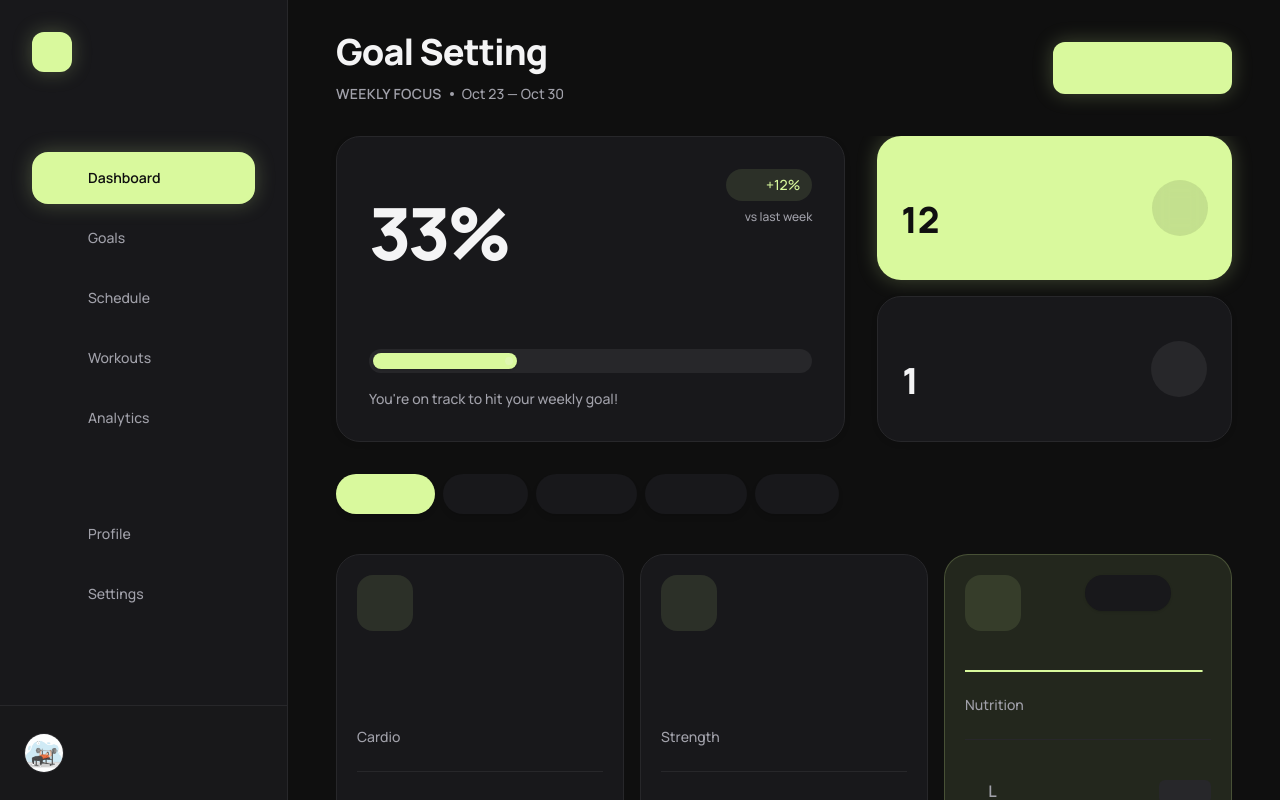
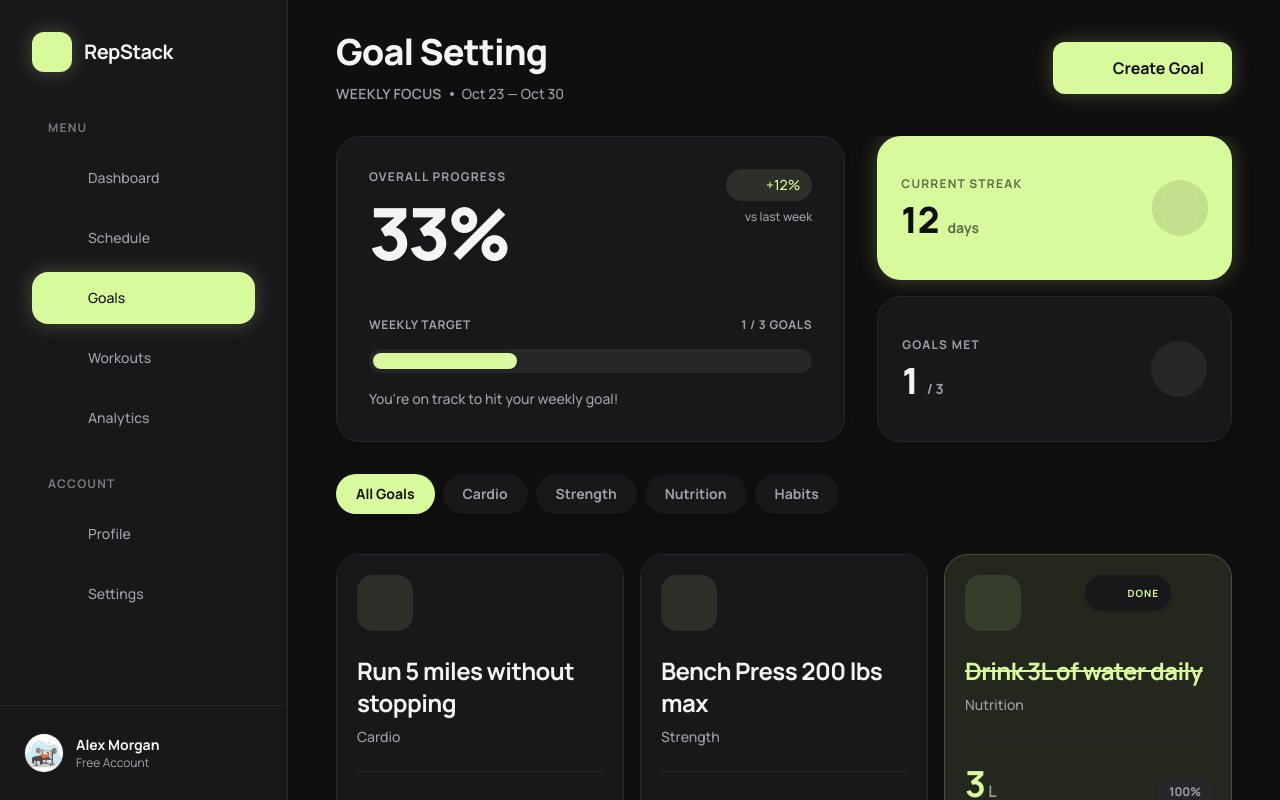
Before and after one commit to YashPalav-26/workout-planner, a React (Vite) app in the folder frontend/: page /goals in a window 1280 px wide. Built offline with nearby package versions, Linux system fonts and the light colour scheme; sample sign-in values are in the browser's storage.

Commit message:
routed the schedule page in the sidebar

```diff
--- a/frontend/src/components/SideBar.jsx
+++ b/frontend/src/components/SideBar.jsx
@@ -1,51 +1,116 @@
-import { Link } from 'react-router-dom';
+import { Link, useLocation } from "react-router-dom";
 
 const Sidebar = ({ handleLogout }) => {
+  const location = useLocation();
   return (
     <aside className="hidden md:flex flex-col w-72 h-full border-r border-border-subtle bg-surface overflow-y-auto z-30">
       <div className="p-8">
         <div className="flex items-center gap-3 mb-12">
           <div className="bg-primary text-background-dark rounded-xl size-10 flex items-center justify-center shadow-glow">
-                        <span className="material-symbols-outlined text-[24px]">fitness_center</span>
+            <span className="material-symbols-outlined text-[24px]">
+              fitness_center
+            </span>
           </div>
           <div className="flex flex-col">
-                        <h1 className="text-text-main text-xl font-bold tracking-tight">RepStack</h1>
+            <h1 className="text-text-main text-xl font-bold tracking-tight">
+              RepStack
+            </h1>
           </div>
         </div>
         <div className="mb-8">
-                    <p className="text-xs font-bold text-text-secondary uppercase tracking-widest mb-4 pl-4 opacity-70">Menu</p>
+          <p className="text-xs font-bold text-text-secondary uppercase tracking-widest mb-4 pl-4 opacity-70">
+            Menu
+          </p>
           <nav className="flex flex-col gap-2">
-                        <a className="flex items-center gap-4 px-4 py-3.5 rounded-2xl bg-primary text-background-dark font-semibold shadow-glow" href="#">
-                            <span className="material-symbols-outlined text-[22px]" data-weight="fill">grid_view</span>
-                            <span className="text-sm">Dashboard</span>
-                        </a>
-                        <Link to="/goals" className="flex items-center gap-4 px-4 py-3.5 rounded-2xl text-text-secondary hover:bg-surface-highlight hover:text-text-main transition-all group">
-                            <span className="material-symbols-outlined text-[22px]">flag</span>
+            <Link
+              to="/dashboard"
+              className={`flex items-center gap-4 px-4 py-3.5 rounded-2xl transition-all group ${
+                location.pathname === "/dashboard"
+                  ? "bg-primary text-background-dark font-semibold shadow-glow"
+                  : "text-text-secondary hover:bg-surface-highlight hover:text-text-main"
+              }`}
+            >
+              <span
+                className="material-symbols-outlined text-[22px]"
+                data-weight={location.pathname === "/dashboard" ? "fill" : ""}
+              >
+                grid_view
+              </span>
+              <span className="text-sm font-medium">Dashboard</span>
+            </Link>
+            <Link
+              to="/schedule"
+              className={`flex items-center gap-4 px-4 py-3.5 rounded-2xl transition-all group ${
+                location.pathname === "/schedule"
+                  ? "bg-primary text-background-dark font-semibold shadow-glow"
+                  : "text-text-secondary hover:bg-surface-highlight hover:text-text-main"
+              }`}
+            >
+              <span
+                className="material-symbols-outlined text-[22px]"
+                data-weight={location.pathname === "/schedule" ? "fill" : ""}
+              >
+                calendar_month
+              </span>
+              <span className="text-sm font-medium">Schedule</span>
+            </Link>
+            <Link
+              to="/goals"
+              className={`flex items-center gap-4 px-4 py-3.5 rounded-2xl transition-all group ${
+                location.pathname === "/goals"
+                  ? "bg-primary text-background-dark font-semibold shadow-glow"
+                  : "text-text-secondary hover:bg-surface-highlight hover:text-text-main"
+              }`}
+            >
+              <span
+                className="material-symbols-outlined text-[22px]"
+                data-weight={location.pathname === "/goals" ? "fill" : ""}
+              >
+                flag
+              </span>
               <span className="text-sm font-medium">Goals</span>
             </Link>
-                        <a className="flex items-center gap-4 px-4 py-3.5 rounded-2xl text-text-secondary hover:bg-surface-highlight hover:text-text-main transition-all group" href="#">
-                            <span className="material-symbols-outlined text-[22px]">calendar_month</span>
-                            <span className="text-sm font-medium">Schedule</span>
-                        </a>
-                        <a className="flex items-center gap-4 px-4 py-3.5 rounded-2xl text-text-secondary hover:bg-surface-highlight hover:text-text-main transition-all group" href="#">
-                            <span className="material-symbols-outlined text-[22px]">fitness_center</span>
+            <a
+              className="flex items-center gap-4 px-4 py-3.5 rounded-2xl text-text-secondary hover:bg-surface-highlight hover:text-text-main transition-all group"
+              href="#"
+            >
+              <span className="material-symbols-outlined text-[22px]">
+                fitness_center
+              </span>
               <span className="text-sm font-medium">Workouts</span>
             </a>
-                        <a className="flex items-center gap-4 px-4 py-3.5 rounded-2xl text-text-secondary hover:bg-surface-highlight hover:text-text-main transition-all group" href="#">
-                            <span className="material-symbols-outlined text-[22px]">monitoring</span>
+            <a
+              className="flex items-center gap-4 px-4 py-3.5 rounded-2xl text-text-secondary hover:bg-surface-highlight hover:text-text-main transition-all group"
+              href="#"
+            >
+              <span className="material-symbols-outlined text-[22px]">
+                monitoring
+              </span>
               <span className="text-sm font-medium">Analytics</span>
             </a>
           </nav>
         </div>
         <div>
-                    <p className="text-xs font-bold text-text-secondary uppercase tracking-widest mb-4 pl-4 opacity-70">Account</p>
+          <p className="text-xs font-bold text-text-secondary uppercase tracking-widest mb-4 pl-4 opacity-70">
+            Account
+          </p>
           <nav className="flex flex-col gap-2">
-                        <a className="flex items-center gap-4 px-4 py-3.5 rounded-2xl text-text-secondary hover:bg-surface-highlight hover:text-text-main transition-all group" href="#">
-                            <span className="material-symbols-outlined text-[22px]">account_circle</span>
+            <a
+              className="flex items-center gap-4 px-4 py-3.5 rounded-2xl text-text-secondary hover:bg-surface-highlight hover:text-text-main transition-all group"
+              href="#"
+            >
+              <span className="material-symbols-outlined text-[22px]">
+                account_circle
+              </span>
               <span className="text-sm font-medium">Profile</span>
             </a>
-                        <a className="flex items-center gap-4 px-4 py-3.5 rounded-2xl text-text-secondary hover:bg-surface-highlight hover:text-text-main transition-all group" href="#">
-                            <span className="material-symbols-outlined text-[22px]">settings</span>
+            <a
+              className="flex items-center gap-4 px-4 py-3.5 rounded-2xl text-text-secondary hover:bg-surface-highlight hover:text-text-main transition-all group"
+              href="#"
+            >
+              <span className="material-symbols-outlined text-[22px]">
+                settings
+              </span>
               <span className="text-sm font-medium">Settings</span>
             </a>
           </nav>
@@ -54,14 +119,24 @@ const Sidebar = ({ handleLogout }) => {
       <div className="mt-auto p-6 border-t border-border-subtle bg-surface/50">
         <div className="flex items-center gap-3">
           <div className="size-10 rounded-full bg-surface-highlight overflow-hidden border border-border-subtle">
-                        <div className="bg-center bg-no-repeat bg-cover w-full h-full" style={{ backgroundImage: 'url("/imgs/img1.png")' }}></div>
+            <div
+              className="bg-center bg-no-repeat bg-cover w-full h-full"
+              style={{ backgroundImage: 'url("/imgs/img1.png")' }}
+            ></div>
           </div>
           <div className="flex-1 min-w-0">
-                        <p className="text-sm font-bold text-text-main truncate">Alex Morgan</p>
+            <p className="text-sm font-bold text-text-main truncate">
+              Alex Morgan
+            </p>
             <p className="text-xs text-text-secondary truncate">Free Account</p>
           </div>
-                    <button onClick={handleLogout} className="p-2 text-text-secondary hover:text-text-main transition-colors">
-                        <span className="material-symbols-outlined text-[20px]">logout</span>
+          <button
+            onClick={handleLogout}
+            className="p-2 text-text-secondary hover:text-text-main transition-colors"
+          >
+            <span className="material-symbols-outlined text-[20px]">
+              logout
+            </span>
           </button>
         </div>
       </div>
```
Lines whose indentation alone changed are shown as unchanged.
